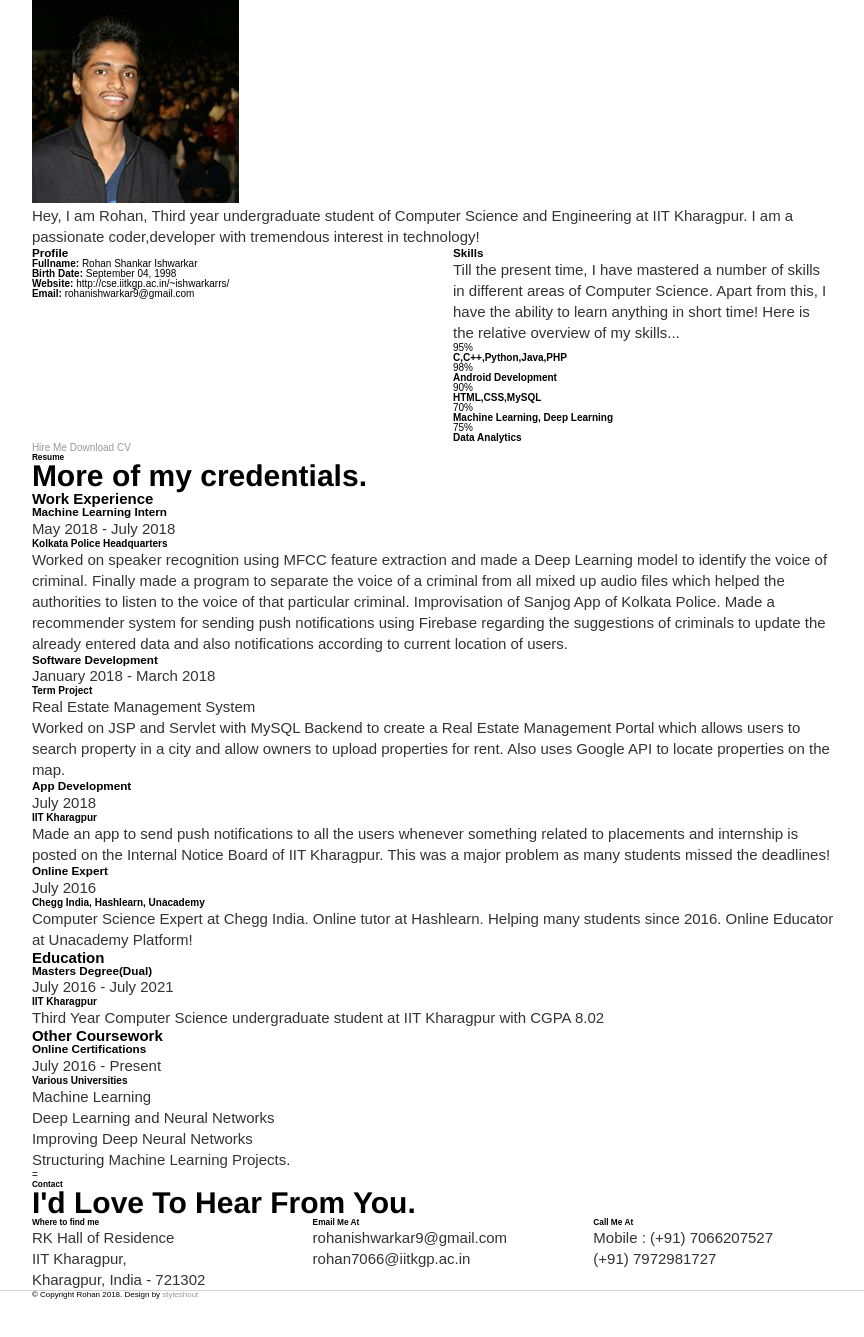
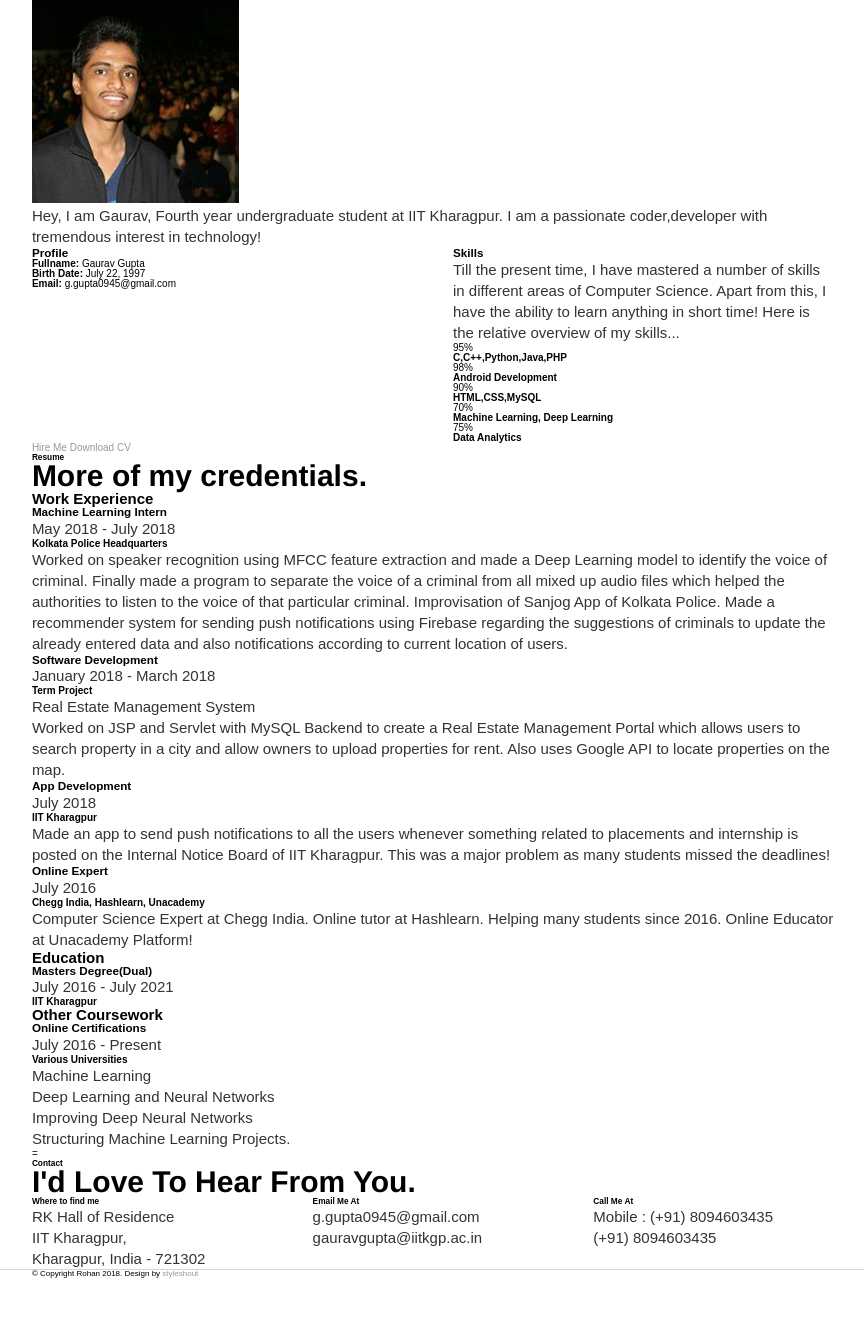
Before and after one commit to ggupta0945/gaurav.github.io, a plain HTML site: page index.html in a window 1280 px wide. Shown: the part 261-1598 px from the top of the page, without its empty margins (207-1071 px from the left). Drawn offline with Linux system fonts and the light colour scheme.

Commit message:
Update index.html

```diff
--- a/index.html
+++ b/index.html
@@ -87,7 +87,7 @@
 
    			<div class="col-twelve">
 
-	   			<h5>Hello, There.</h5>
+	   			<h5>Hello, World.</h5>
 	   			<h1>I'm Gaurav Gupta.</h1>
 
 	   			<p class="intro-position">
@@ -135,7 +135,7 @@
 
    				<img src="images/profile-pic.jpg" alt="Profile Picture">
 
-   				<p class="lead">Hey, I am Rohan, Third year undergraduate student of Computer Science and Engineering at IIT Kharagpur. I am a passionate coder,developer with tremendous interest in technology! </p>
+   				<p class="lead">Hey, I am Gaurav, Fourth year undergraduate student at IIT Kharagpur. I am a passionate coder,developer with tremendous interest in technology! </p>
    			</div>
 
    		</div>
@@ -150,19 +150,18 @@
    			<ul class="info-list">
    				<li>
    					<strong>Fullname:</strong>
-   					<span>Rohan Shankar Ishwarkar</span>
+   					<span>Gaurav Gupta</span>
    				</li>
    				<li>
    					<strong>Birth Date:</strong>
-   					<span>September 04, 1998</span>
+   					<span>July 22, 1997</span>
    				</li>
    				<li>
-   					<strong>Website:</strong>
-   					<span>http://cse.iitkgp.ac.in/~ishwarkarrs/</span>
+
    				</li>
    				<li>
    					<strong>Email:</strong>
-   					<span>rohanishwarkar9@gmail.com</span>
+   					<span>g.gupta0945@gmail.com</span>
    				</li>
 
    			</ul> <!-- /info-list -->
@@ -349,7 +348,7 @@ Also uses Google API to locate properties on the map.</p>
 
 	   				<div class="timeline-content">
 	   					<h4>IIT Kharagpur</h4>
-	   					<p>Third Year Computer Science undergraduate student at IIT Kharagpur with CGPA 8.02</p>
+
 	   				</div>
 
 	   			</div> <!-- /timeline-block -->
@@ -585,8 +584,8 @@ Structuring Machine Learning Projects.</p>
 
    			<h5>Email Me At</h5>
 
-   			<p>rohanishwarkar9@gmail.com<br>
-			   	rohan7066@iitkgp.ac.in
+   			<p>g.gupta0945@gmail.com<br>
+			   	gauravgupta@iitkgp.ac.in
 			   </p>
 
    		</div>
@@ -599,8 +598,8 @@ Structuring Machine Learning Projects.</p>
 
    			<h5>Call Me At</h5>
 
-   			<p>Mobile : (+91) 7066207527<br>
-			   (+91) 7972981727<br>
+   			<p>Mobile : (+91) 8094603435<br>
+			   (+91) 8094603435<br>
 			   </p>
 
    		</div>
@@ -619,10 +618,7 @@ Structuring Machine Learning Projects.</p>
      		<div class="col-six tab-full pull-right social">
 
           <ul class="footer-social">
-            <li><a href="https://www.facebook.com/razor.002"><i class="fa fa-facebook"></i></a></li>
-            <li><a href="https://www.linkedin.com/in/rohan-ishwarkar-89b916129/"><i class="fa fa-linkedin"></i></a></li>
-            <li><a href="https://www.instagram.com/rohanishwarkar/"><i class="fa fa-instagram"></i></a></li>
-            <li><a href="https://github.com/StaticBomber/"><i class="fa fa-github"></i></a></li>
+
          </ul>
 
 	      </div>
```
